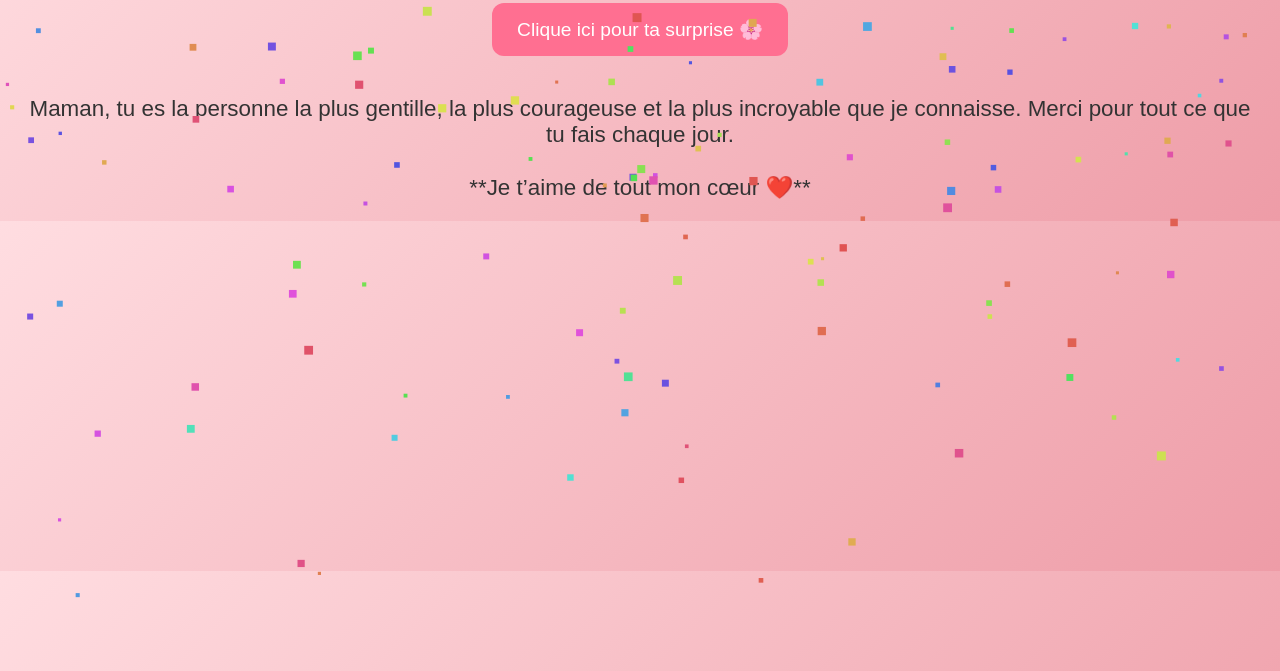
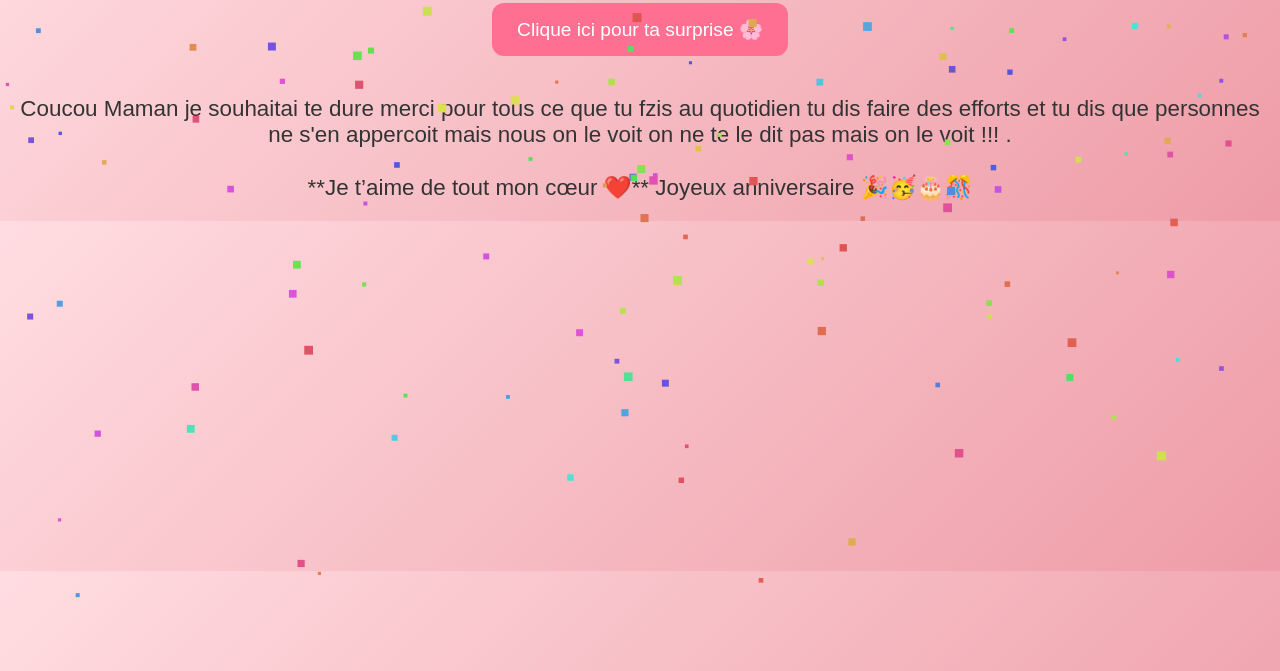
Before and after one commit to Rphbnt/Anniv-maman-, a plain HTML site: page index.html in a window 1280 px wide. Both pictures are taken after a click on the button "Clique ici pour ta surprise 🌸". Shown: the part 129-800 px from the top of the page. Drawn offline with Linux system fonts and the light colour scheme.

Commit message:
Update index.html

```diff
--- a/index.html
+++ b/index.html
@@ -68,10 +68,13 @@
 <button class="btn" onclick="showMessage()">Clique ici pour ta surprise 🌸</button>
 
 <div class="message" id="surpriseMessage">
-    Maman, tu es la personne la plus gentille, la plus courageuse et la plus incroyable que je connaisse.
-    Merci pour tout ce que tu fais chaque jour.
+    Coucou Maman je souhaitai te dure merci
+    pour tous ce que tu fzis au quotidien tu dis faire
+    des efforts et tu dis que personnes ne s'en appercoit
+    mais nous on le voit on ne te le dit pas mais on le voit !!! .
     <br><br>
     **Je t’aime de tout mon cœur ❤️**
+    Joyeux anniversaire 🎉🥳🎂🎊
 </div>
 
 <script>
```
